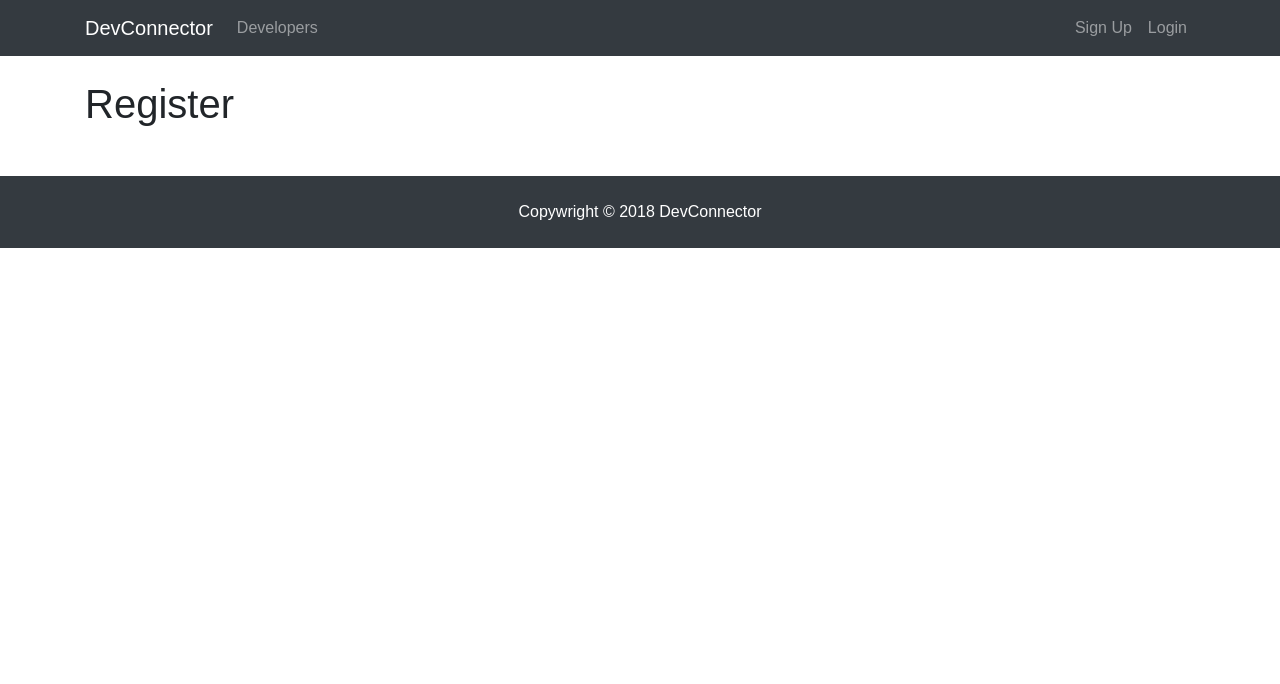
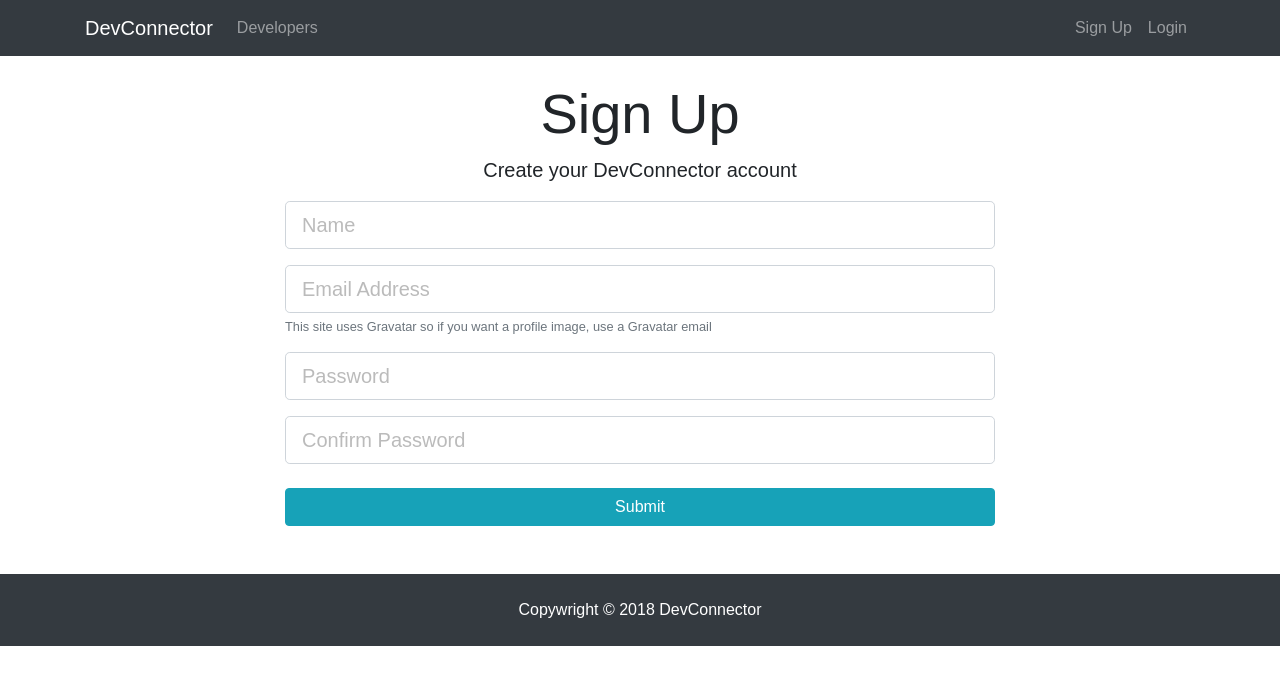
Before and after one commit to jsdelivrbot/React-33, a React (Create React App) app in the folder devconnector/client/: page /register in a window 1280 px wide. Shown: the top 684 px of the page. Built offline with nearby package versions, Linux system fonts and the light colour scheme.

Commit message:
Added register form

```diff
--- a/devconnector/client/src/components/auth/Register.js
+++ b/devconnector/client/src/components/auth/Register.js
@@ -1,10 +1,97 @@
 import React, { Component } from 'react';
 
 class Register extends Component {
+  constructor() {
+    super();
+    this.state = {
+      name: '',
+      email: '',
+      passowrd: '',
+      password2: '',
+      errors: {}
+    };
+
+    this.onChange = this.onChange.bind(this);
+    this.onSubmit = this.onSubmit.bind(this);
+  }
+
+  onChange(e) {
+    this.setState({ [e.target.name]: e.target.value });
+  }
+
+  onSubmit(e) {
+    e.preventDefault();
+
+    const newUser = {
+      name: this.state.name,
+      email: this.state.email,
+      password: this.state.password,
+      password2: this.state.password2
+    };
+
+    console.log(newUser);
+  }
+
   render() {
     return (
-      <div>
-        <h1>Register</h1>
+      <div className="register">
+        <div className="container">
+          <div className="row">
+            <div className="col-md-8 m-auto">
+              <h1 className="display-4 text-center">Sign Up</h1>
+              <p className="lead text-center">
+                Create your DevConnector account
+              </p>
+              <form onSubmit={this.onSubmit}>
+                <div className="form-group">
+                  <input
+                    type="text"
+                    className="form-control form-control-lg"
+                    placeholder="Name"
+                    name="name"
+                    value={this.state.name}
+                    onChange={this.onChange}
+                  />
+                </div>
+                <div className="form-group">
+                  <input
+                    type="email"
+                    className="form-control form-control-lg"
+                    placeholder="Email Address"
+                    name="email"
+                    value={this.state.email}
+                    onChange={this.onChange}
+                  />
+                  <small className="form-text text-muted">
+                    This site uses Gravatar so if you want a profile image, use
+                    a Gravatar email
+                  </small>
+                </div>
+                <div className="form-group">
+                  <input
+                    type="password"
+                    className="form-control form-control-lg"
+                    placeholder="Password"
+                    name="password"
+                    value={this.state.password}
+                    onChange={this.onChange}
+                  />
+                </div>
+                <div className="form-group">
+                  <input
+                    type="password"
+                    className="form-control form-control-lg"
+                    placeholder="Confirm Password"
+                    name="password2"
+                    value={this.state.password2}
+                    onChange={this.onChange}
+                  />
+                </div>
+                <input type="submit" className="btn btn-info btn-block mt-4" />
+              </form>
+            </div>
+          </div>
+        </div>
       </div>
     );
   }
```
